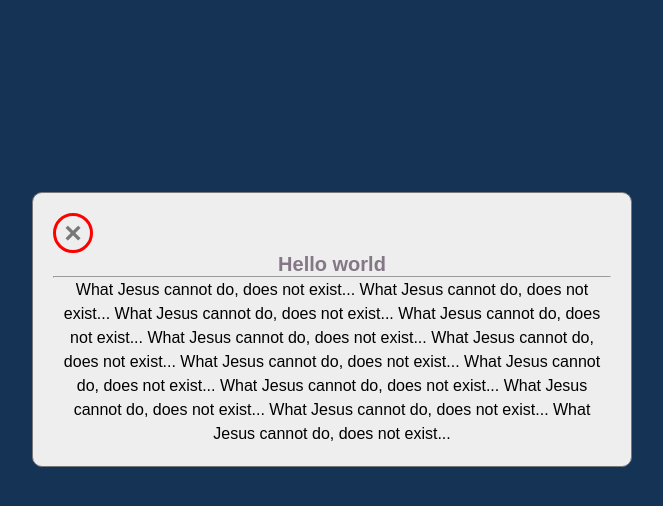
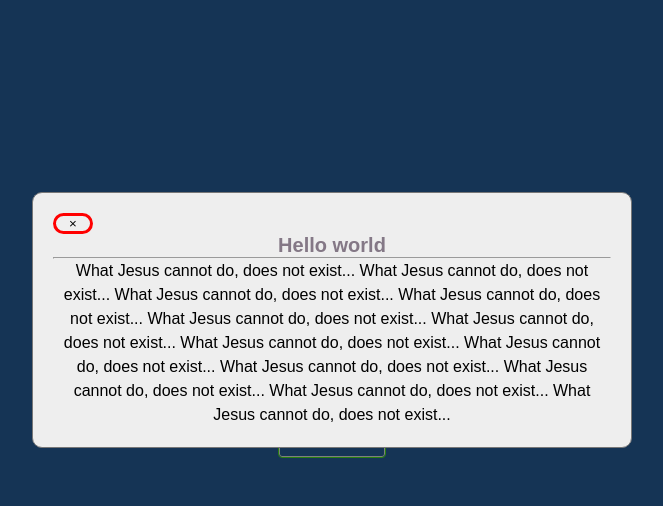
Before and after one commit to Mayowa-jerrie/JSModal, a plain HTML site: page index.html in a window 1280 px wide. Both pictures are taken after a click on the button "TEST POPUP". Shown: the whole page, without its empty margins (308-971 px from the left). Drawn offline with Linux system fonts and the light colour scheme.

Commit message:
updated my J.S

```diff
--- a/index.html
+++ b/index.html
@@ -15,14 +15,14 @@
     <section>
       <div class="container">
         <form action="">
-          <button id="btn" class="btn">TEST POPUP</button>
+          <button id="btn" type="button" class="btn">TEST POPUP</button>
         </form>
       </div>
     </section>
 
     <div class="mayowa">
       <div class="mayowa-content">
-        <span class="close">&times;</span>
+        <button type="button" class="close">&times;</button>
         <div class="house"><h1>Hello world</h></div>
         <hr />
         <p>
--- a/new.js
+++ b/new.js
@@ -24,6 +24,4 @@ const mayowa = document.querySelector(".mayowa"),
         mayowa.style.display = "none";
 
     }
-
-
  }
--- a/style.css
+++ b/style.css
@@ -46,8 +46,8 @@ form
     flex-direction: column;
 }
 form button{
+   border : 1px solid #fff ;
     outline: none;
-    border: 1px solid #fff;
     padding: 8px;
     border-radius: 3px;
     background-color: transparent;
@@ -59,6 +59,10 @@ form button{
 }
 form button:hover{
     background-color: green;
+}
+
+form button:focus {
+    outline: 1px solid #50ff1f;
 }
 
 .mayowa{
```
